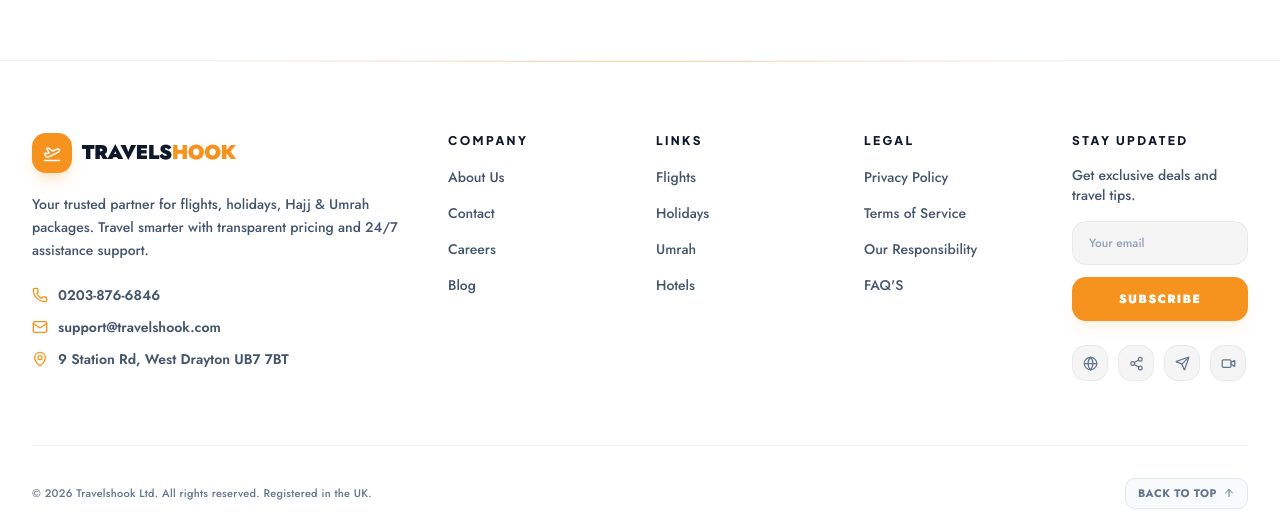
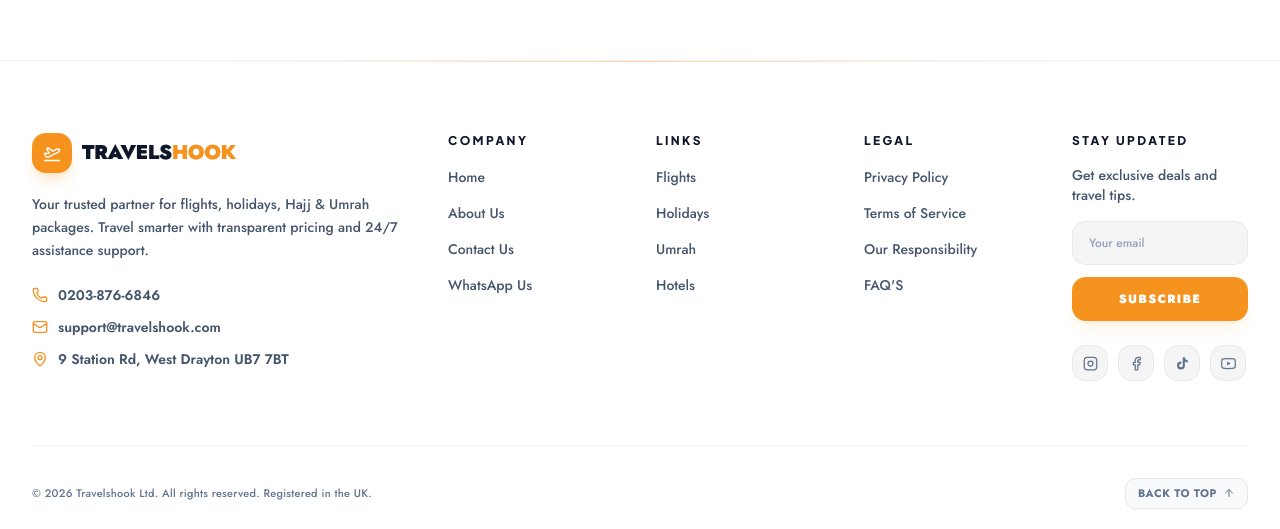
Before and after one commit to techtravelshook/travelshookcode, a Next.js app: page /flights/nairobi in a window 1280 px wide. Shown: the part 740-1269 px from the top of the page. Built offline with nearby package versions, Linux system fonts and the light colour scheme.

Commit message:
updated footer and social icons

```diff
--- a/components/footer/Footer.js
+++ b/components/footer/Footer.js
@@ -16,13 +16,39 @@ import {
   Video,
   Send
 } from "lucide-react";
+// Custom SVG icon component matching lucide-react's style
+const IconInstagram = ({ size = 24, ...props }) => (
+  <svg width={size} height={size} viewBox="0 0 24 24" fill="none" stroke="currentColor" strokeWidth="2" strokeLinecap="round" strokeLinejoin="round" {...props}>
+    <rect x="2" y="2" width="20" height="20" rx="5" ry="5"/>
+    <circle cx="12" cy="12" r="4"/>
+    <circle cx="17.5" cy="6.5" r="0.5" fill="currentColor" stroke="none"/>
+  </svg>
+);
 
+const IconFacebook = ({ size = 24, ...props }) => (
+  <svg width={size} height={size} viewBox="0 0 24 24" fill="none" stroke="currentColor" strokeWidth="2" strokeLinecap="round" strokeLinejoin="round" {...props}>
+    <path d="M18 2h-3a5 5 0 0 0-5 5v3H7v4h3v8h4v-8h3l1-4h-4V7a1 1 0 0 1 1-1h3z"/>
+  </svg>
+);
+
+const IconYouTube = ({ size = 24, ...props }) => (
+  <svg width={size} height={size} viewBox="0 0 24 24" fill="none" stroke="currentColor" strokeWidth="2" strokeLinecap="round" strokeLinejoin="round" {...props}>
+    <path d="M22.54 6.42a2.78 2.78 0 0 0-1.95-1.96C18.88 4 12 4 12 4s-6.88 0-8.59.46A2.78 2.78 0 0 0 1.46 6.42 29 29 0 0 0 1 12a29 29 0 0 0 .46 5.58 2.78 2.78 0 0 0 1.95 1.96C5.12 20 12 20 12 20s6.88 0 8.59-.46a2.78 2.78 0 0 0 1.95-1.96A29 29 0 0 0 23 12a29 29 0 0 0-.46-5.58z"/>
+    <polygon points="9.75 15.02 15.5 12 9.75 8.98 9.75 15.02" fill="currentColor" stroke="none"/>
+  </svg>
+);
+
+const IconTikTok = ({ size = 24, ...props }) => (
+  <svg width={size} height={size} viewBox="0 0 24 24" fill="currentColor" stroke="none" {...props}>
+    <path d="M19.59 6.69a4.83 4.83 0 0 1-3.77-4.25V2h-3.45v13.67a2.89 2.89 0 0 1-2.88 2.5 2.89 2.89 0 0 1-2.89-2.89 2.89 2.89 0 0 1 2.89-2.89c.28 0 .54.04.79.1V9.01a6.33 6.33 0 0 0-.79-.05 6.34 6.34 0 0 0-6.34 6.34 6.34 6.34 0 0 0 6.34 6.34 6.34 6.34 0 0 0 6.33-6.34V8.69a8.18 8.18 0 0 0 4.78 1.52V6.75a4.85 4.85 0 0 1-1.01-.06z"/>
+  </svg>
+);
 const footerLinks = {
   company: [
+    { name: "Home", href: "/" },
     { name: "About Us", href: "/Aboutus" },
-    { name: "Contact", href: "/contact" },
-    { name: "Careers", href: "/careers" },
-    { name: "Blog", href: "/blogs" },
+    { name: "Contact Us", href: "/contact" },
+    { name: "WhatsApp Us", href: "https://wa.me/923124928496?text=Hello%2C%20I%27d%20like%20to%20enquire%20about%20a%20booking" },
   ],
    links: [
     { name: "Flights", href: "/flights" },
@@ -40,10 +66,10 @@ const footerLinks = {
 
 // FIXED: Swapped out named brand icons for ultra-safe generic lucide shape exports
 const socialLinks = [
-  { icon: Globe, href: "https://instagram.com", label: "Instagram" },
-  { icon: Share2, href: "https://facebook.com", label: "Facebook" },
-  { icon: Send, href: "https://twitter.com", label: "Twitter" },
-  { icon: Video, href: "https://youtube.com", label: "YouTube" },
+  { icon: IconInstagram, href: "https://www.instagram.com/travels_hook?igshid=bmNubHl4N2JhaTB4", label: "Instagram" },
+  { icon: IconFacebook, href: "https://www.facebook.com/Travelshookukumrah", label: "Facebook" },
+  { icon: IconTikTok, href: "https://www.tiktok.com/@travels_hook?lang=en", label: "TikTok" },
+  { icon: IconYouTube, href: "https://www.youtube.com/channel/UCuobu9V9rkVOaJKrhXQzsnQ", label: "YouTube" },
 ];
 
 const containerVariants = {
```
